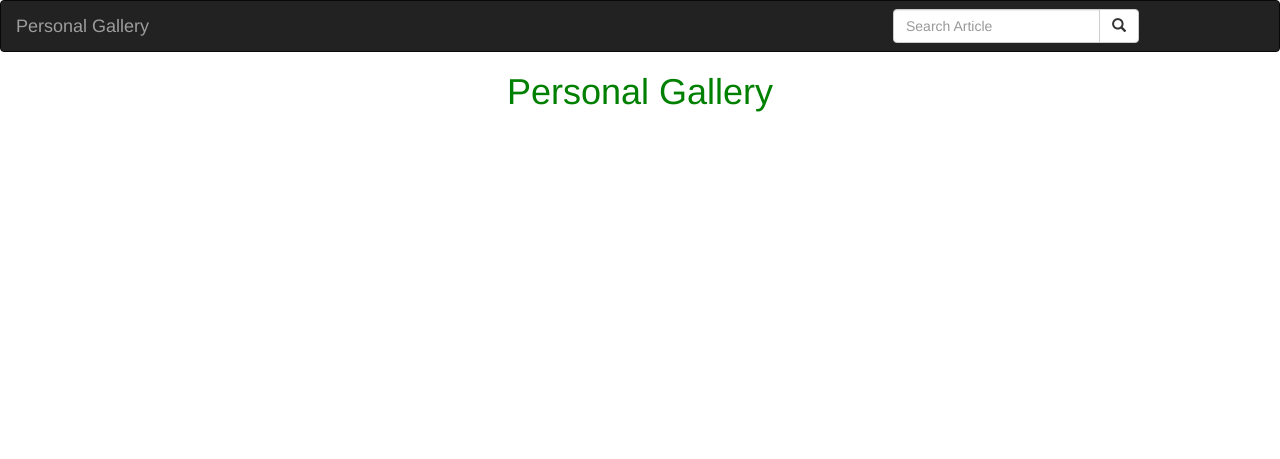
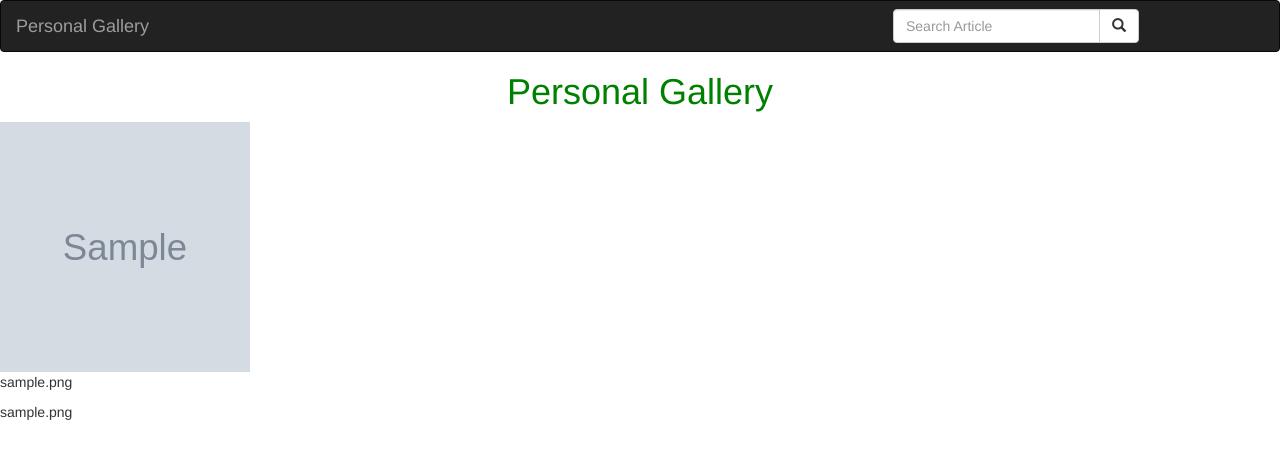
Before and after one commit to JamesMusyoka/PERSONAL-GALLERY, a Django app: page /gallery/ in a window 1280 px wide. Shown: the top 459 px of the page. Run offline with Django 3.2, Linux system fonts and the light colour scheme; tables that the repository leaves empty hold one stand-in row (values such as "Sample post"); grey boxes marked "Sample" are stand-in pictures; some libraries are stand-ins or nearby versions.

```diff
--- a/gallery/templates/gallery.html
+++ b/gallery/templates/gallery.html
@@ -4,20 +4,15 @@
 {% block content %}
 {{block.super}}
 
-{% for gallery_item in gallery %}
+{% for post in images %}
 
-  <div class="row">
-    <!-- displaying Gallery Images -->
-    <div class="col-xs-6 col-sm-6 col-md-6 col-lg-6">
-      <h2 class="text-center"> {{ gallery_item.image_name }} </h2>
-    </div>
+<div>
+        <img src="{{ post.image.url }}" alt="" width="250" height="250">
+        <p>{{ post.image_description }}</p>
+        <p>{{ post.image_name }}</p>
 
-    <!--Display gallery images  -->
-    <div class="col-xs-6 col-sm-6 col-md-6 col-lg-6">
-      <img src="{{gallery_item.image.url}}" class="img-responsive" alt="Image">
-    </div>
+</div>
 
-  </div>
-  {%endfor%}
 
+{% endfor %}
 {% endblock %}
```
